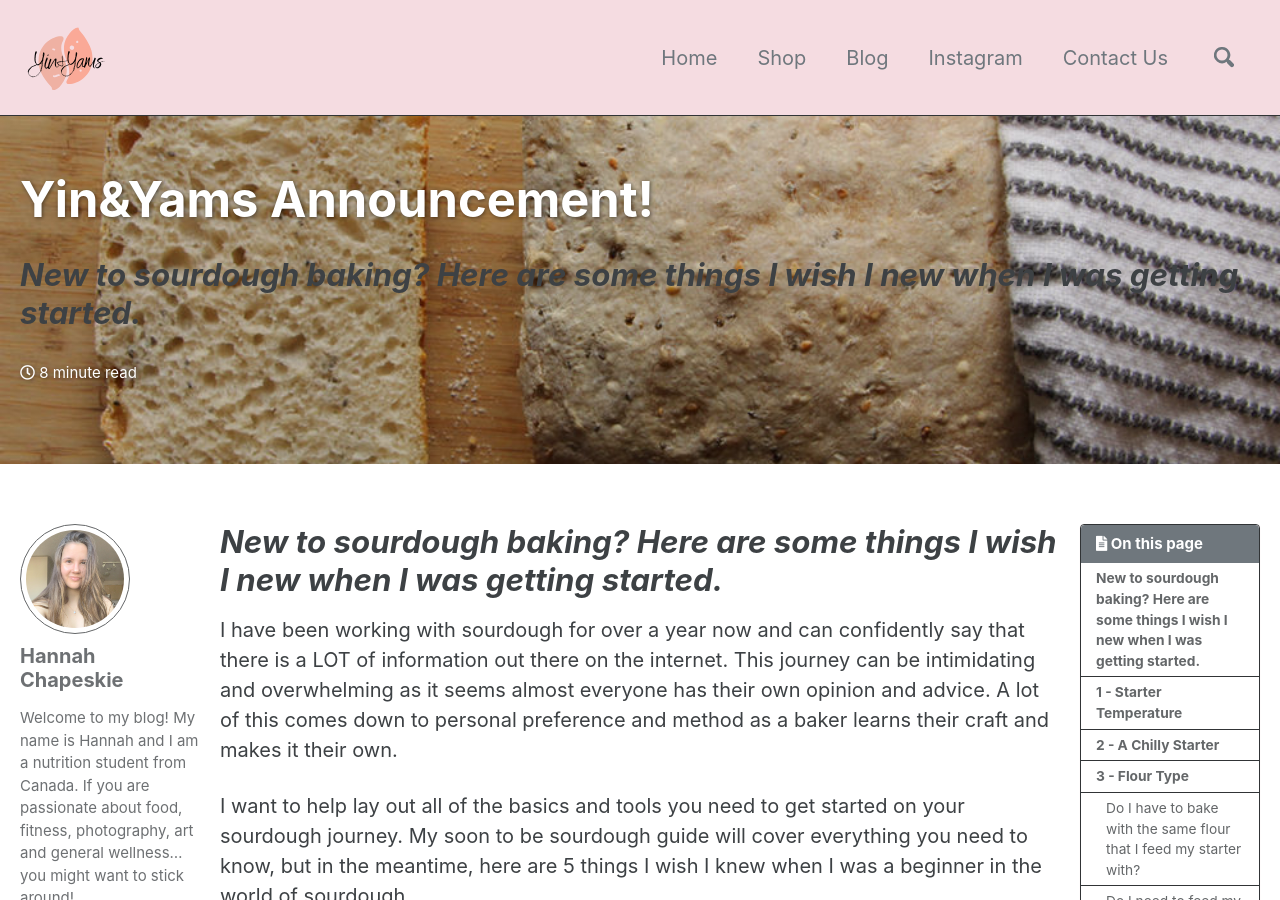
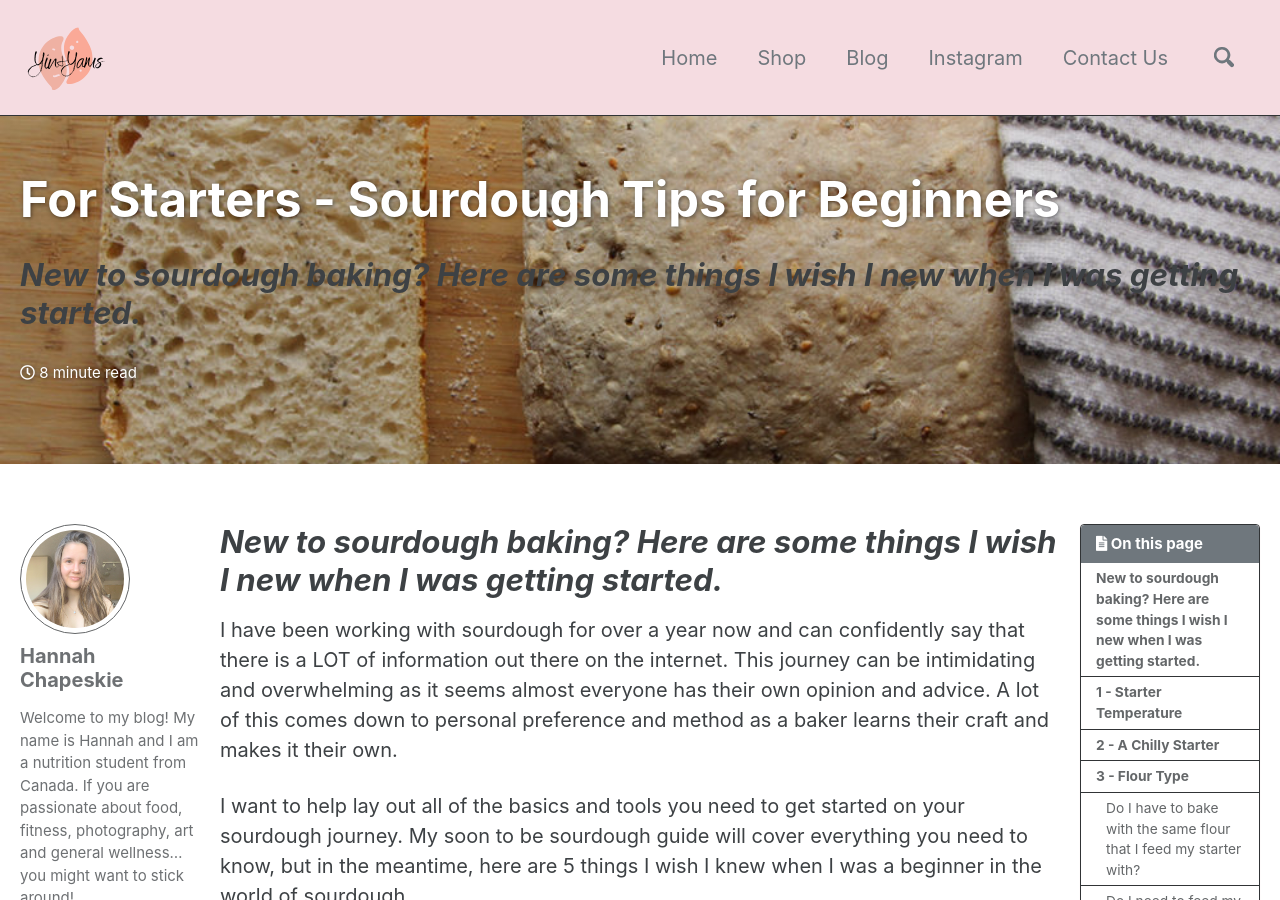
Before and after one commit to dylanbabel/yinandyams, a Jekyll site: the page built from _posts/2020-06-04-for-starters-sourdough-tips-for-beginners.md, in a window 1280 px wide and 900 px high. Built offline with Jekyll 4.4.1, drawn with Linux system fonts in a browser that asks for light colours; cached includes are drawn as plain includes.

Commit message:
Update 2020-06-04-for-starters-sourdough-tips-for-beginners.md

```diff
--- a/_posts/2020-06-04-for-starters-sourdough-tips-for-beginners.md
+++ b/_posts/2020-06-04-for-starters-sourdough-tips-for-beginners.md
@@ -1,5 +1,5 @@
 ---
-title: "Yin&Yams Announcement!"
+title: "For Starters - Sourdough Tips for Beginners"
 author: HC
 header:
   overlay_color: "#F5DCE1"
```
